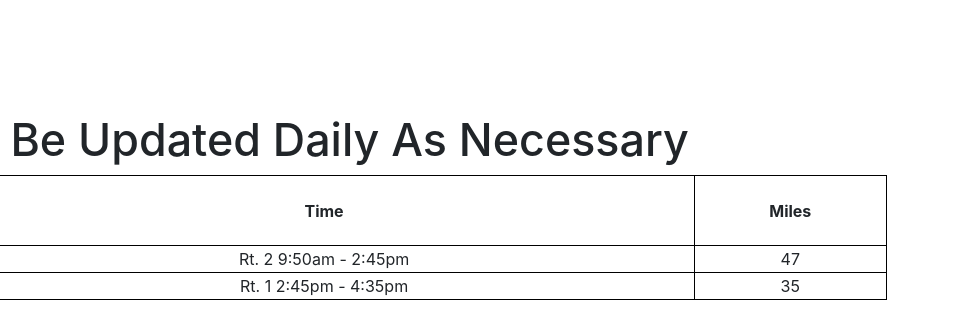
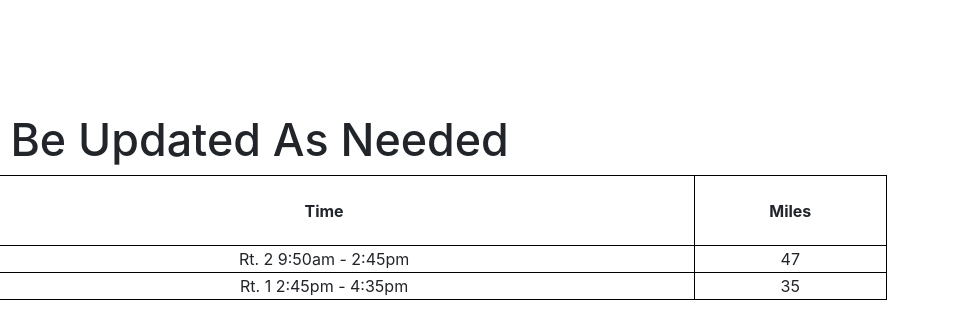
Before and after one commit to Benedadon78/timesheet, a plain HTML site: page index.html in a window 1280 px wide. Shown: the part 206-530 px from the top of the page, 308-1280 px from the left. Drawn offline with Linux system fonts and the light colour scheme.

Commit message:
Update index.html

```diff
--- a/index.html
+++ b/index.html
@@ -22,7 +22,7 @@
 
 
 <div class="container mb-2">
-  <h4 style="font-size: 3.5vw">Times Will Be Updated Daily As Necessary</h4>
+  <h4 style="font-size: 3.5vw">Times Will Be Updated As Needed</h4>
 </div>
 
 <div class="container mb-5">
```
